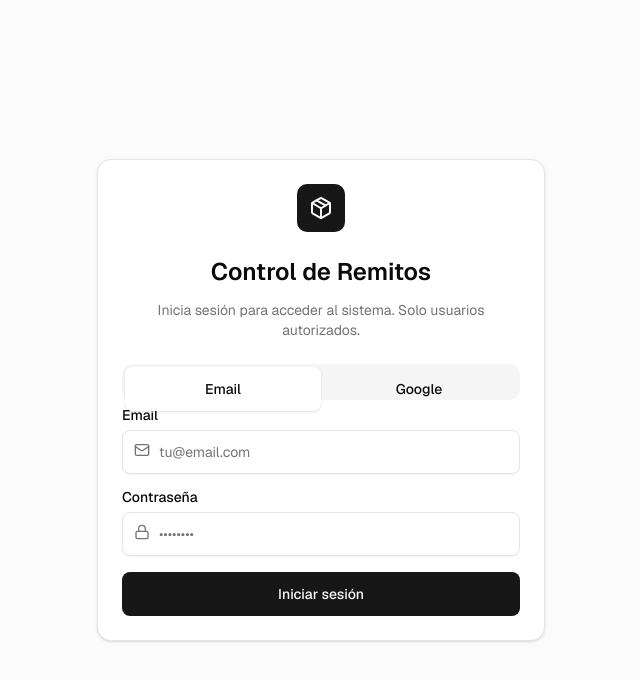
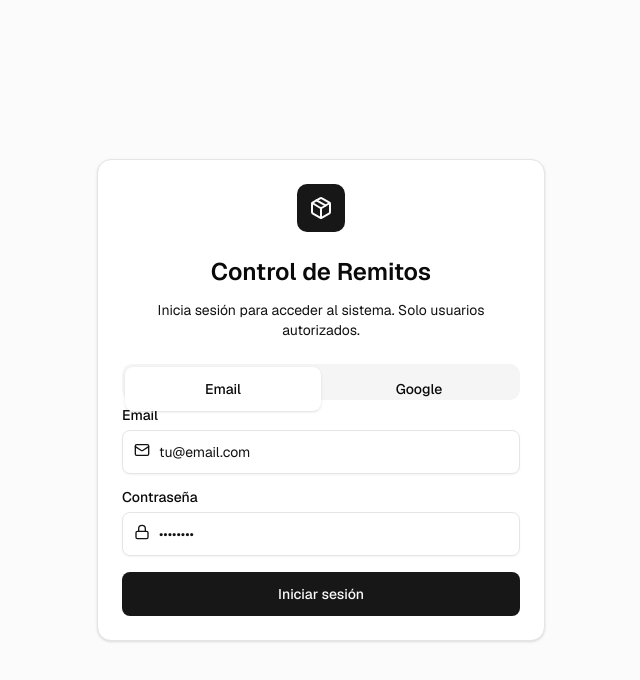
Before and after one commit to loctime/controlremito, a Next.js app: page /login in a window 1280 px wide. Shown: the top 680 px of the page, without its empty margins (319-959 px from the left). Built offline with nearby package versions, Linux system fonts and the light colour scheme; no server answers.

Commit message:
seceesss

```diff
--- a/app/globals.css
+++ b/app/globals.css
@@ -15,7 +15,7 @@
   --secondary: oklch(0.97 0 0);
   --secondary-foreground: oklch(0.205 0 0);
   --muted: oklch(0.97 0 0);
-  --muted-foreground: oklch(0.556 0 0);
+  --muted-foreground: oklch(0.18 0 0);
   --accent: oklch(0.97 0 0);
   --accent-foreground: oklch(0.205 0 0);
   --destructive: oklch(0.577 0.245 27.325);
@@ -51,7 +51,7 @@
   --secondary: oklch(0.269 0 0);
   --secondary-foreground: oklch(0.985 0 0);
   --muted: oklch(0.269 0 0);
-  --muted-foreground: oklch(0.708 0 0);
+  --muted-foreground: oklch(0.94 0 0);
   --accent: oklch(0.269 0 0);
   --accent-foreground: oklch(0.985 0 0);
   --destructive: oklch(0.396 0.141 25.723);
```
